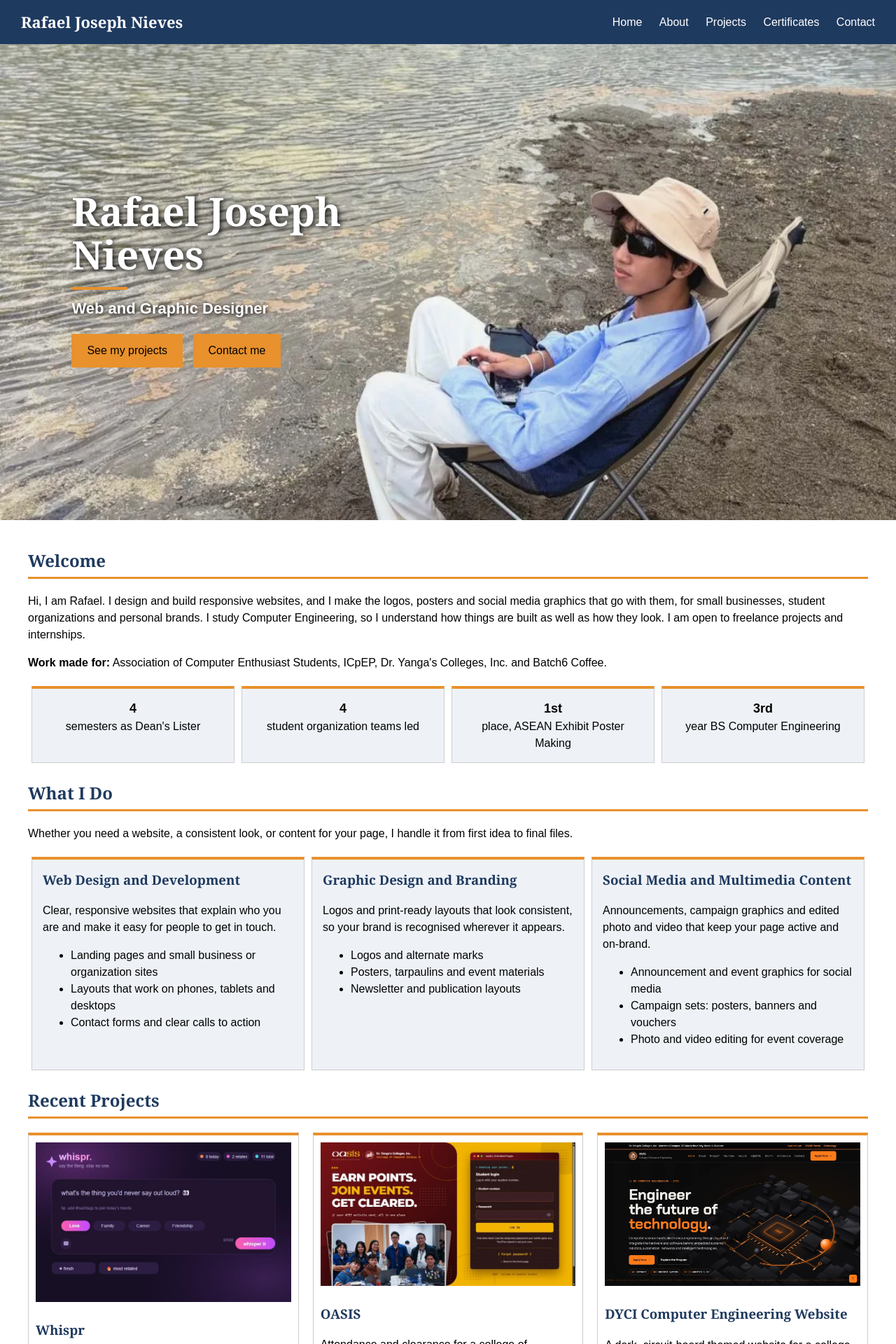
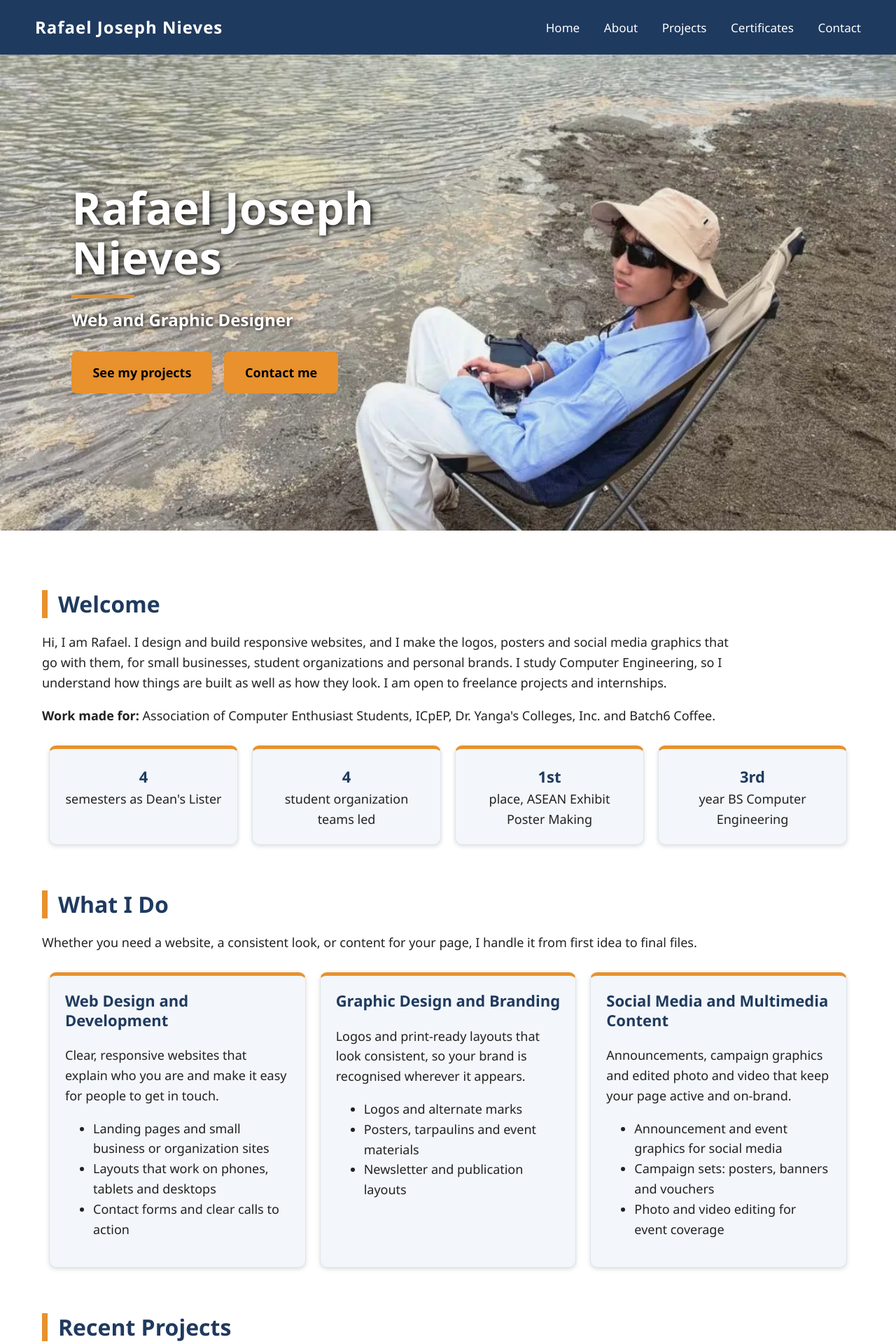
Before and after one commit to seveii/FLOAT-PORTFOLIO, a PHP site: page / in a window 1280 px wide. Shown: the top 1920 px of the page at 70% size. Run offline with PHP 8.4, Linux system fonts and the light colour scheme.

Commit message:
Modern look: clean sans-serif font, bigger text, rounded cards and soft shadows
Segoe UI at 18px with more line height and spacing, accent bars on headings, border-radius and
box-shadow (Lecture 4) on boxes, cards and buttons, and shorter text lines. Lecture CSS only.

Co-Authored-By: Claude Sonnet 5.5 <noreply@anthropic.com>

```diff
--- a/style.css
+++ b/style.css
@@ -1,10 +1,20 @@
-/* Buong page */
+/* style.css - eto lang yung ONLY stylesheet ko. Naka-link siya sa header.php, kaya lahat ng pages gumagamit nito. */
+
+/* ---------- Mga kulay ng design ko ----------
+   Navy blue (#1f3a5f) = main color. Yung header, footer, at mga headings.
+   Orange (#e8912d)    = accent color. Yung mga buttons at mga linya. (Magkabaligtad sila sa color wheel = complementary scheme)
+   White, light gray   = neutrals. Yung background ng page at ng mga boxes.
+   Dark gray text (#222222) sa white = madaling basahin (high contrast). */
+
+/* ---------- Buong page ---------- */
+/* Modern na sans-serif font. Kung wala yung una, yung susunod na yung gagamitin ng browser. */
 body {
-  font-family: Arial, sans-serif;
+  font-family: "Segoe UI", Verdana, Arial, sans-serif;
+  font-size: 18px;       /* mas malaki kesa sa dati, para madaling basahin */
+  line-height: 1.6;      /* maluwag yung pagitan ng mga linya */
   margin: 0;
-  color: black;
+  color: #222222;
   background-color: white;
-  line-height: 1.5;      /* mas maluwag yung pagitan ng mga lines, mas madaling basahin */
 }
 
 img {
@@ -16,13 +26,18 @@ a {
   color: #1f3a5f;
 }
 
-/* Yung mga headings, Georgia (serif) tapos navy blue */
+/* Yung mga headings, same font tapos bold na navy blue */
 h1, h2, h3, h4 {
-  font-family: Georgia, "Times New Roman", serif;
+  font-family: "Segoe UI", Verdana, Arial, sans-serif;
   color: #1f3a5f;
+  line-height: 1.25;
 }
 
-/* Header: FLEXBOX */
+h3 {
+  font-size: 22px;
+}
+
+/* ---------- Header: FLEXBOX ---------- */
 /* display: flex, para magkakatabi sa isang row yung name at yung menu. */
 header {
   display: flex;
@@ -30,80 +45,93 @@ header {
   align-items: center;              /* pareho silang nasa gitna (vertical) */
   background-color: #1f3a5f;
   color: white;
-  padding: 15px 30px;
+  padding: 20px 50px;
+  box-shadow: 0 2px 6px #999999;    /* manipis na anino sa ilalim ng header */
 }
 
 .logo {
-  font-family: Georgia, "Times New Roman", serif;
-  font-size: 22px;
+  font-size: 24px;
   font-weight: bold;
+  letter-spacing: 1px;
 }
 
 nav a {
   color: white;
   text-decoration: none;
-  margin-left: 20px;
+  font-size: 17px;
+  margin-left: 30px;
 }
 
-/* Yung content area ng bawat page */
-/* Buong lapad ng screen yung content, may konting padding lang sa gilid (walang sayang na space). */
+/* ---------- Yung content area ng bawat page ---------- */
+/* Buong lapad ng screen yung content, may padding sa gilid para hindi siksik. */
 .content {
-  padding: 20px 40px;
+  padding: 30px 60px 50px 60px;
 }
 
-h2 {
-  border-bottom: 3px solid #e8912d;
-  padding-bottom: 5px;
+/* Para hindi sobrang haba ng mga linya ng text, mas madaling basahin */
+.content p {
+  max-width: 1000px;
 }
 
-/* Home page: yung malaking cover picture */
+/* Yung mga section headings: may orange na bar sa left */
+h2 {
+  font-size: 32px;
+  border-left: 8px solid #e8912d;
+  padding-left: 15px;
+  margin-top: 55px;
+  margin-bottom: 20px;
+}
+
+/* ---------- Home page: yung malaking cover picture ---------- */
 /* Background image yung picture. Yung "cover", pinupuno niya buong box. */
 .hero {
   background-image: url(images/coverriver.webp);
   background-size: cover;
-  background-position: 70% bottom;
-  height: 85vh;
+  background-position: 70% bottom;   /* para kita pa rin ako (nasa bottom right) sa loob ng picture */
+  height: 85vh;                      /* 85% ng taas ng screen */
   display: flex;
-  align-items: center;
+  align-items: center;               /* nasa gitna yung title (vertical), sa left side ng picture */
 }
 
 /* Yung title sa loob ng cover picture */
 .hero-text {
   color: white;
   margin-left: 8%;
-  max-width: 500px;
+  max-width: 600px;
 }
 
 .hero-text h1 {
   margin: 0;
-  font-size: 56px;
+  font-size: 64px;
   line-height: 1.1;
   color: white;
   text-shadow: 2px 2px 8px black;
 }
 
 .hero-text .role {
-  margin: 10px 0 20px 0;
-  font-size: 22px;
+  margin: 12px 0 25px 0;
+  font-size: 24px;
   font-weight: bold;
   text-shadow: 1px 1px 6px black;
 }
 
 .line {
-  width: 80px;
-  border-top: 4px solid #e8912d;
-  margin-top: 15px;
+  width: 90px;
+  border-top: 5px solid #e8912d;     /* maikling orange line sa ilalim ng name */
+  margin-top: 18px;
 }
 
-/* Yung dalawang buttons sa cover: orange na may black text */
+/* Yung dalawang buttons sa cover: orange na may black text, rounded */
 .hero-text a {
   display: inline-block;
   background-color: #e8912d;
   color: black;
   text-decoration: none;
+  font-weight: bold;
   border: 2px solid #e8912d;
-  padding: 10px 20px;
-  margin: 0 10px 10px 0;
+  border-radius: 8px;
+  padding: 14px 28px;
+  margin: 0 12px 12px 0;
 }
 
 .button {
@@ -111,50 +139,56 @@ h2 {
   background-color: #e8912d;
   color: black;
   text-decoration: none;
-  padding: 10px 20px;
-  margin-right: 10px;
+  font-weight: bold;
+  padding: 14px 28px;
+  margin-right: 12px;
   border: 2px solid #e8912d;
+  border-radius: 8px;
 }
 
-/*Banner sa taas ng About at Contact pages */
+/* ---------- Banner sa taas ng About at Contact pages ---------- */
+/* Ako mismo yung gumawa ng banner.jpg (navy at orange design). Background image siya, tapos yung title nasa ibabaw. */
 .banner {
-  background-color: #1f3a5f;            /* if ever hindi mag-load yung picture */
+  background-color: #1f3a5f;            /* kung sakaling hindi mag-load yung picture */
   background-image: url(images/banner.jpg);
   background-size: cover;
-  background-position: right bottom;
-  height: 260px;
+  background-position: right bottom;    /* yung design nasa right, yung blank na navy nasa left para sa title */
+  height: 280px;
   display: flex;
   align-items: center;
 }
 
 .banner-text {
   color: white;
-  margin-left: 40px;
+  margin-left: 60px;
 }
 
 .banner-text h1 {
   margin: 0;
-  font-size: 44px;
+  font-size: 50px;
   color: white;
 }
 
 .banner-text p {
-  margin: 10px 0 0 0;
-  font-size: 20px;
+  margin: 12px 0 0 0;
+  font-size: 22px;
 }
 
-/*FLEXBOX: boxes na magkakatabi*/
+/* ---------- FLEXBOX: boxes na magkakatabi ---------- */
 .boxes {
   display: flex;
 }
 
+/* Rounded corners (border-radius) at manipis na anino (box-shadow) para mas modern tingnan */
 .box {
-  flex: 1;
-  background-color: #eef2f7;
-  border: 1px solid #cccccc;
-  border-top: 4px solid #e8912d;
-  padding: 15px;
-  margin: 5px;
+  flex: 1;                       /* pantay-pantay yung lapad ng bawat box */
+  background-color: #f3f6fa;     /* light blue-gray */
+  border: 1px solid #dfe5ec;
+  border-top: 5px solid #e8912d; /* orange na linya sa taas ng box */
+  border-radius: 10px;
+  box-shadow: 0 2px 6px #dddddd;
+  padding: 22px;
+  margin: 10px;
 }
 
 .center {
@@ -162,130 +196,153 @@ h2 {
 }
 
 .box b {
-  font-size: 18px;
+  font-size: 22px;
+  color: #1f3a5f;
 }
 
 .box h3 {
   margin-top: 0;
 }
 
-/*GRID: project cards */
+/* ---------- GRID: project cards ---------- */
 /* display: grid, 3 equal columns. Pinupuno ng cards yung grid, row by row. */
 .projects {
   display: grid;
   grid-template-columns: 1fr 1fr 1fr;
-  gap: 20px;
+  gap: 30px;
 }
 
 .card {
   background-color: white;
-  border: 1px solid #cccccc;
-  border-top: 4px solid #e8912d;
-  padding: 10px;
+  border: 1px solid #dfe5ec;
+  border-top: 5px solid #e8912d;
+  border-radius: 10px;
+  box-shadow: 0 2px 6px #dddddd;
+  padding: 18px;
 }
 
 .card img {
   width: 100%;
+  border-radius: 6px;
 }
 
-/* GRID: certificates*/
+.card h3 {
+  margin-bottom: 8px;
+}
+
+/* ---------- GRID: certificates ---------- */
 /* Sa Certificates page: 3 columns. Sa home page: 4 na maliliit na magkakatabi. */
 .certs {
   display: grid;
   grid-template-columns: 1fr 1fr 1fr;
-  gap: 20px;
+  gap: 30px;
 }
 
 .cert {
   background-color: white;
-  border: 1px solid #cccccc;
-  border-top: 4px solid #e8912d;
-  padding: 10px;
+  border: 1px solid #dfe5ec;
+  border-top: 5px solid #e8912d;
+  border-radius: 10px;
+  box-shadow: 0 2px 6px #dddddd;
+  padding: 18px;
 }
 
 .cert img {
   width: 100%;
   height: auto;
-  border: 1px solid #cccccc;
+  border: 1px solid #dfe5ec;
+  border-radius: 6px;
 }
 
 .cert h4 {
-  margin: 10px 0 5px 0;
+  font-size: 19px;
+  margin: 12px 0 6px 0;
 }
 
 .cert p {
   margin: 0;
-  font-size: 14px;
+  font-size: 16px;
 }
 
 .cert-grid {
   display: grid;
   grid-template-columns: 1fr 1fr 1fr 1fr;
-  gap: 10px;
+  gap: 20px;
 }
 
 .cert-grid img {
   width: 100%;
   height: auto;
-  border: 1px solid #cccccc;
+  border: 1px solid #dfe5ec;
+  border-radius: 6px;
 }
 
 .cert-grid p {
-  margin: 5px 0 0 0;
-  font-size: 14px;
+  margin: 8px 0 0 0;
+  font-size: 16px;
 }
 
-/*Call to action box*/
+/* ---------- Call to action box ---------- */
 .cta {
   background-color: #1f3a5f;
   color: white;
   text-align: center;
-  padding: 20px;
-  margin-top: 30px;
+  border-radius: 12px;
+  padding: 45px 30px;
+  margin-top: 55px;
 }
 
 .cta h2 {
   color: white;
-  border-bottom: none;
+  border-left: none;
+  padding-left: 0;
+  margin-top: 0;
 }
 
-/*GRID: two columns at three columns */
+.cta p {
+  margin: 0 auto 25px auto;
+}
+
+/* ---------- GRID: two columns at three columns ---------- */
 .two-columns {
   display: grid;
   grid-template-columns: 1fr 1fr;
-  gap: 20px;
+  gap: 30px;
 }
 
 .three-columns {
   display: grid;
   grid-template-columns: 1fr 1fr 1fr;
-  gap: 20px;
+  gap: 30px;
 }
 
-/*FLOAT: picture sa left, yung text umiikot sa gilid*/
+/* ---------- FLOAT: picture sa left, yung text umiikot sa gilid ---------- */
 .portrait {
   float: left;
-  width: 300px;
-  margin: 0 20px 10px 0;
-  border: 1px solid #cccccc;
+  width: 320px;
+  margin: 0 35px 20px 0;
+  border: 1px solid #dfe5ec;
+  border-radius: 10px;
 }
 
 .clear {
   clear: both;     /* tinitigil niya yung float, para yung next section magsimula sa ilalim ng picture */
 }
 
-/*Contact page: FLEXBOX (form sa left, info sa right)*/
+/* ---------- Contact page: FLEXBOX (form sa left, info sa right) ---------- */
 .contact-row {
   display: flex;
 }
 
 .contact-form {
   flex: 2;
-  margin-right: 30px;
-  background-color: #eef2f7;
-  border: 1px solid #cccccc;
-  border-top: 4px solid #e8912d;
-  padding: 20px;
+  margin-right: 35px;
+  background-color: #f3f6fa;
+  border: 1px solid #dfe5ec;
+  border-top: 5px solid #e8912d;
+  border-radius: 10px;
+  box-shadow: 0 2px 6px #dddddd;
+  padding: 28px;
 }
 
 .contact-form h2 {
```
Also changed, not shown: other parts of style.css (+52 -33 lines).
